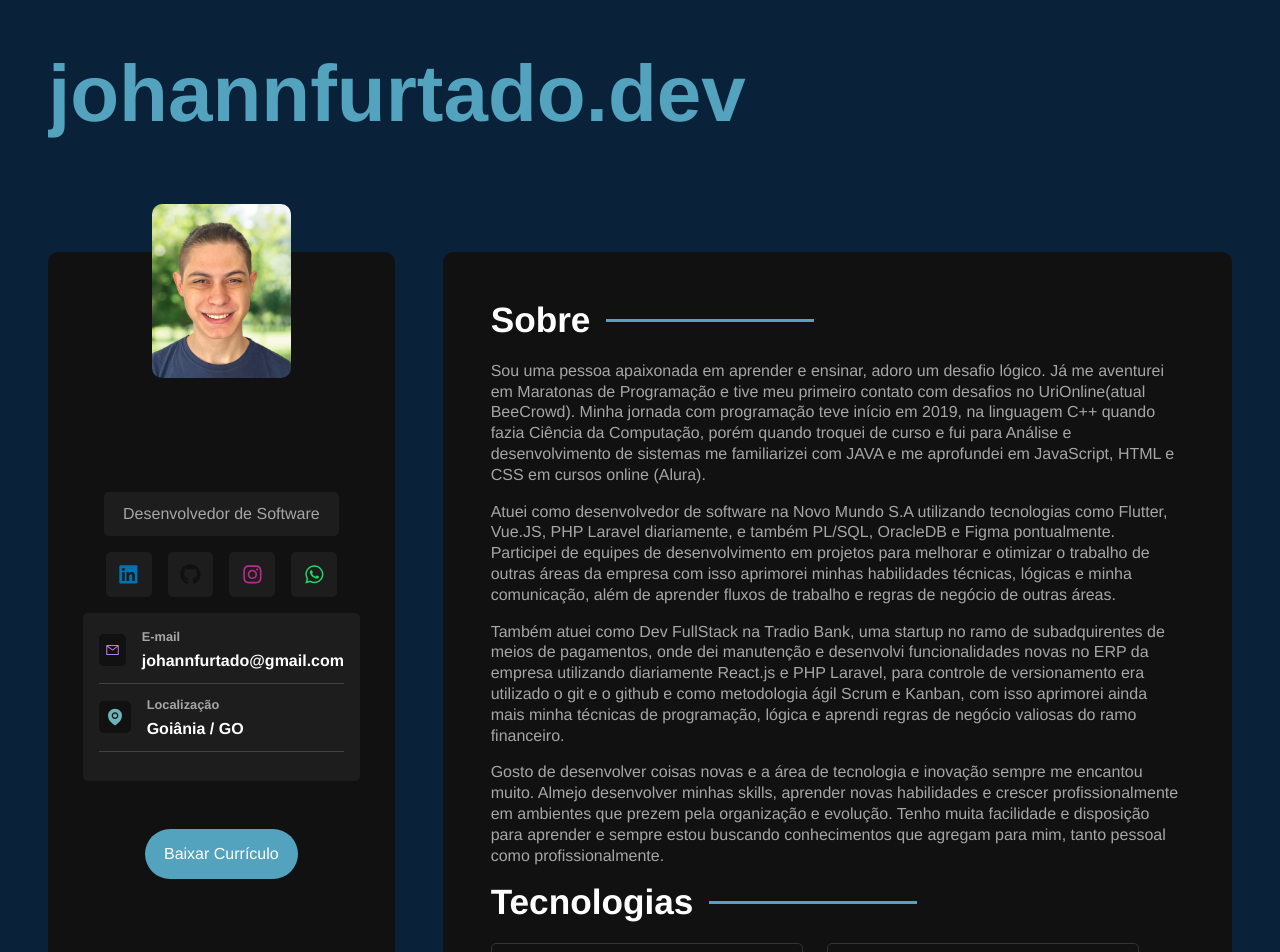
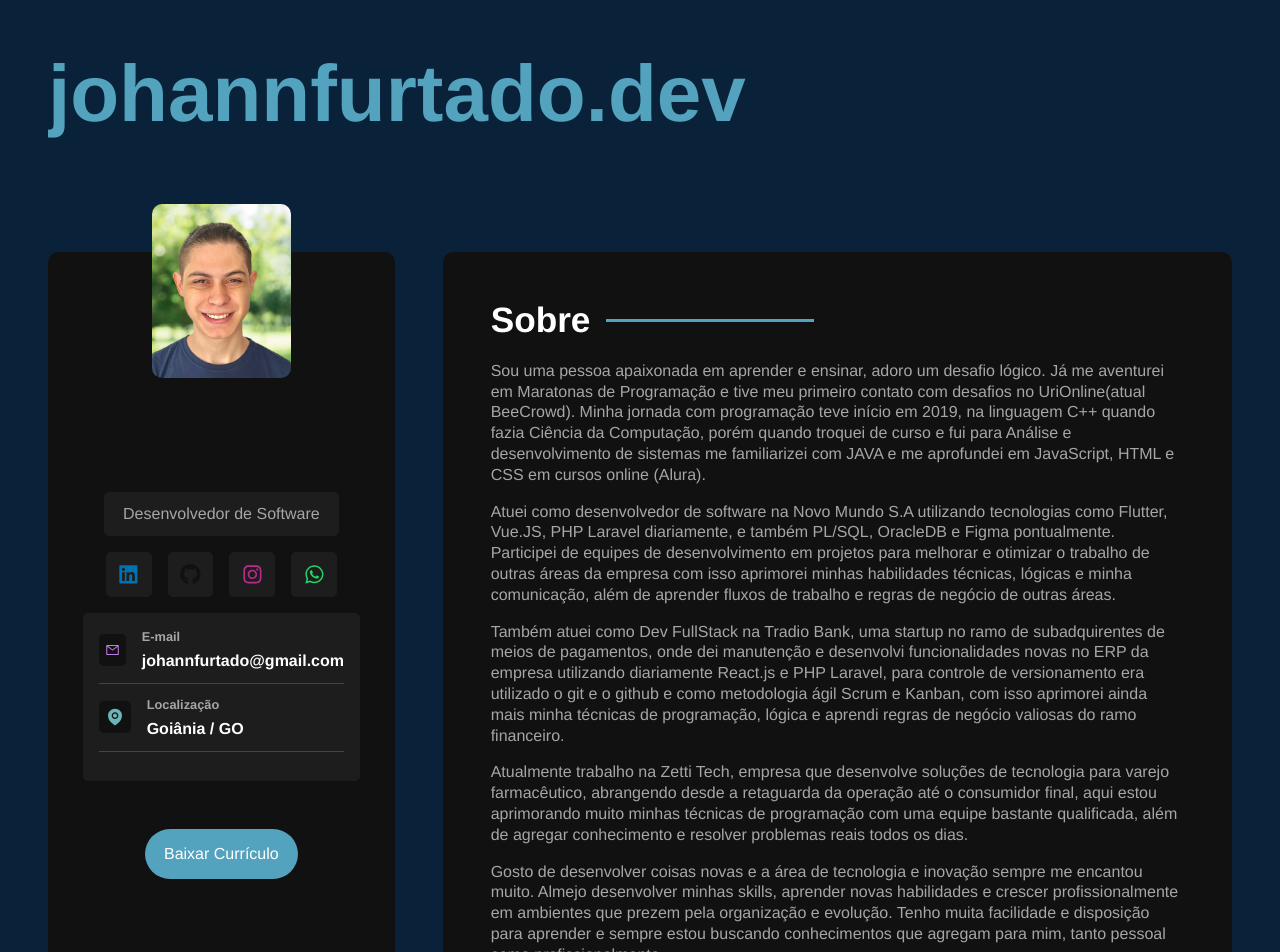
Before and after one commit to johannfurtado/johann.dev, a React (Vite) app: page / in a window 1280 px wide. Shown: the top 952 px of the page. Built offline with nearby package versions, Linux system fonts and the light colour scheme.

Commit message:
feat: att about container

```diff
--- a/src/components/AboutContainer.jsx
+++ b/src/components/AboutContainer.jsx
@@ -13,6 +13,9 @@ const AboutContainer = () => {
         Também atuei como Dev FullStack na Tradio Bank, uma startup no ramo de subadquirentes de meios de pagamentos, onde dei manutenção e desenvolvi funcionalidades novas no ERP da empresa utilizando diariamente React.js e PHP Laravel, para controle de versionamento era utilizado o git e o github e como metodologia ágil Scrum e Kanban, com isso aprimorei ainda mais minha técnicas de programação, lógica e aprendi regras de negócio valiosas do ramo financeiro.
         </p>
         <p>
+        Atualmente trabalho na Zetti Tech, empresa que desenvolve soluções de tecnologia para varejo farmacêutico, abrangendo desde a retaguarda da operação até o consumidor final, aqui estou aprimorando muito minhas técnicas de programação com uma equipe bastante qualificada, além de agregar conhecimento e resolver problemas reais todos os dias.
+        </p>
+        <p>
         Gosto de desenvolver coisas novas e a área de tecnologia e inovação sempre me encantou muito. Almejo desenvolver minhas skills, aprender novas habilidades e crescer profissionalmente em ambientes que prezem pela organização e evolução. Tenho muita facilidade e disposição para aprender e sempre estou buscando conhecimentos que agregam para mim, tanto pessoal como profissionalmente.
         </p>
       </section>
```
